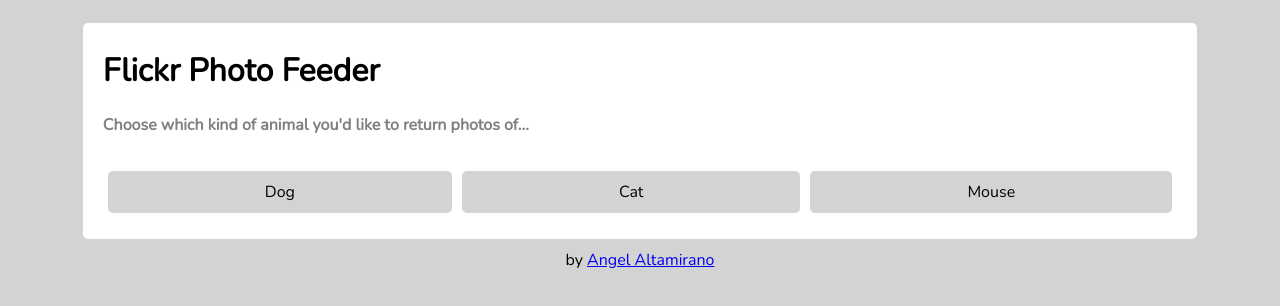
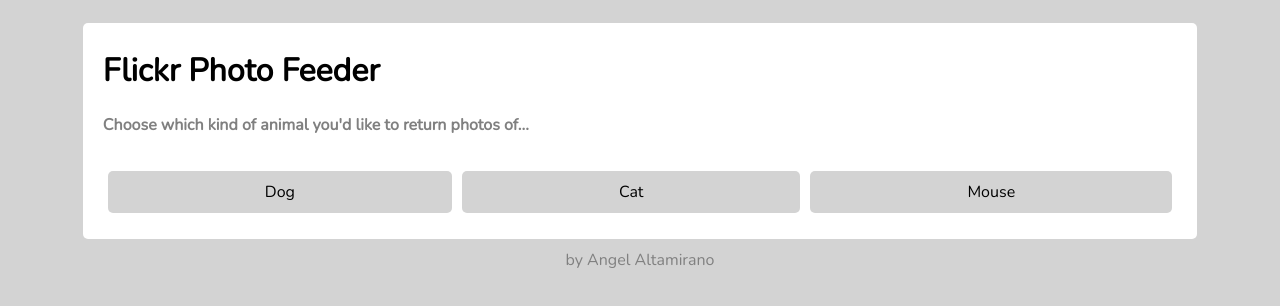
Before and after one commit to aaltamirano1/Flickr-API, a plain HTML site: page index.html in a window 1280 px wide. Drawn offline with nearby package versions, Linux system fonts and the light colour scheme.

Commit message:
fixed footer styling

```diff
--- a/main.css
+++ b/main.css
@@ -58,12 +58,18 @@ li {list-style:none;}
   border-radius:15px;
   border:solid white 10px;
   margin:auto;
-}/*use math for border boxes*/
+}
 
 img{
   flex-grow:1;
   display:block;
 }
 
-footer{text-align:center;
+footer{
+  text-align:center;
+  color:grey;
   margin-top:10px;}
+
+a {
+  text-decoration:none;
+  color:grey;}
```
